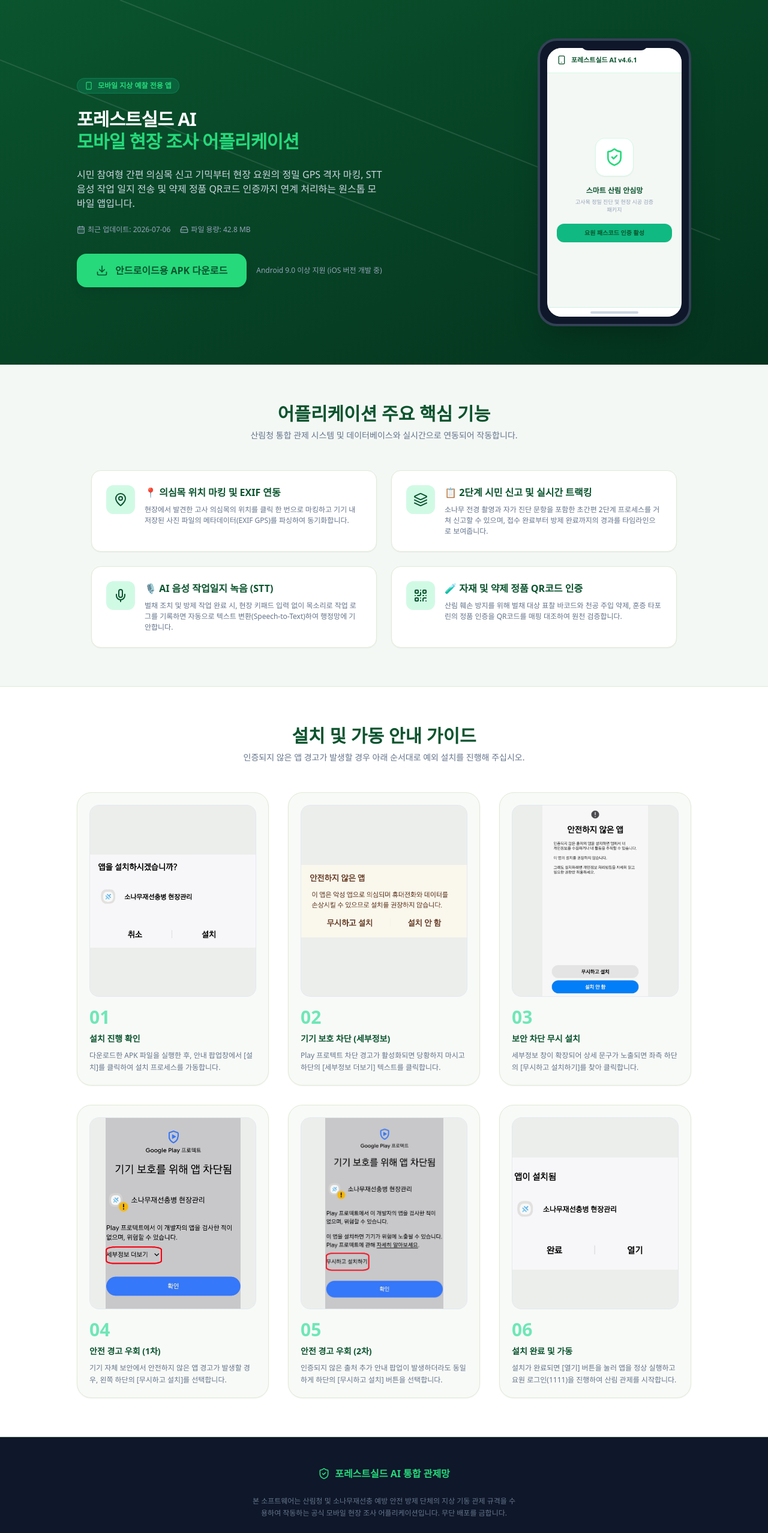
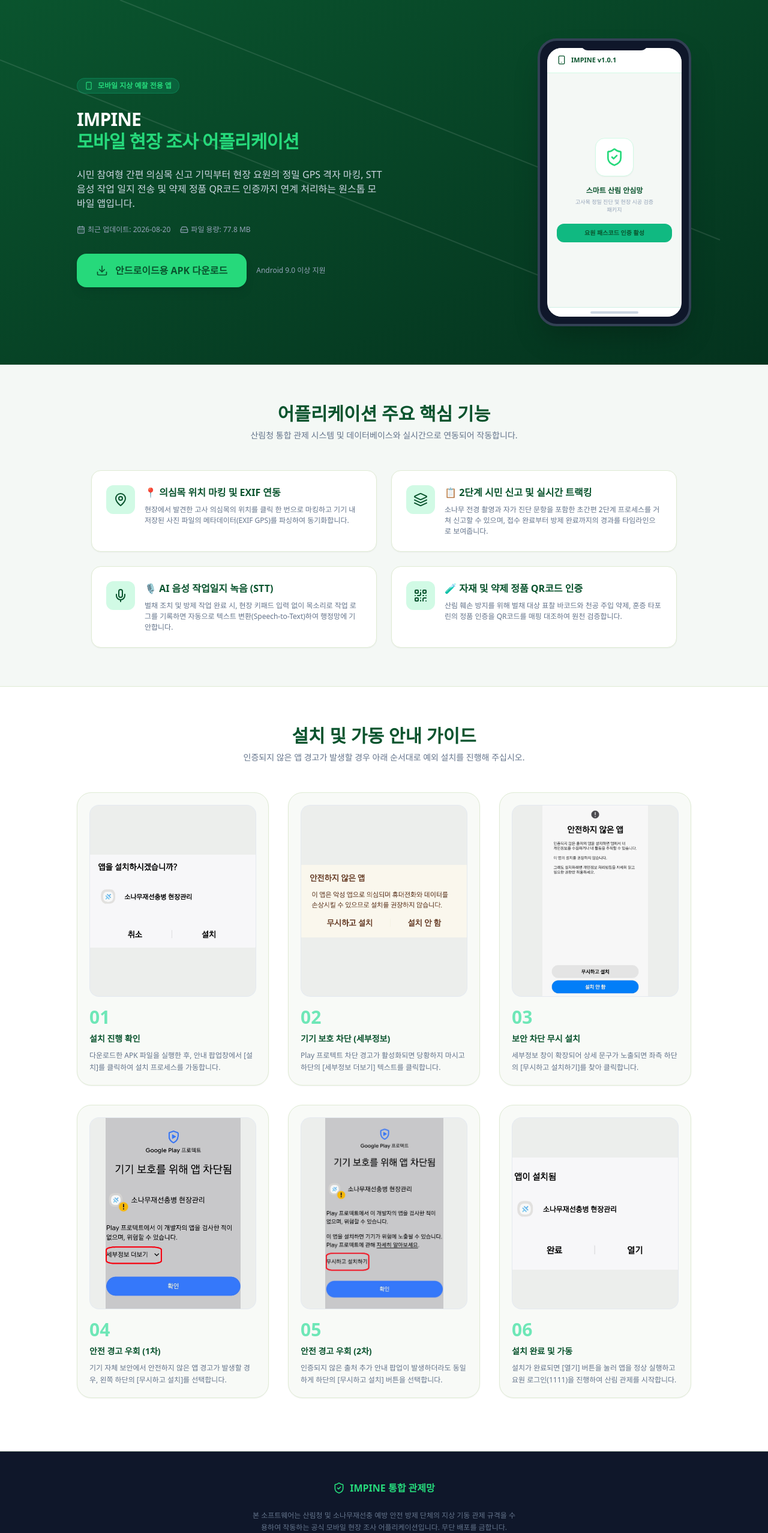
Before and after one commit to jaeny1004/APP_RELEASE, a React (Vite) app: page / in a window 1280 px wide. Shown: the top 2556 px of the page at 60% size. Built offline with nearby package versions, Linux system fonts and the light colour scheme.

Commit message:
Add files via upload

```diff
--- a/src/App.tsx
+++ b/src/App.tsx
@@ -16,16 +16,16 @@
 // 🛠️ [다운로드 링크 및 프로그램 설명 텍스트 설정]
 // =========================================================================
 export const DOWNLOAD_CONFIG = {
-  appName: "포레스트실드 AI",
+  appName: "IMPINE",
   appSubtitle: "모바일 현장 조사 어플리케이션",
 
   // public/images/ 폴더 내부의 APK 파일 상대 경로 바인딩
   downloadUrl: "/app-release.apk",
 
-  version: "v4.6.1",
-  updateDate: "2026-07-06",
-  fileSize: "42.8 MB",
-  compatibility: "Android 9.0 이상 지원 (iOS 버전 개발 중)",
+  version: "v1.0.1",
+  updateDate: "2026-08-20",
+  fileSize: "77.8 MB",
+  compatibility: "Android 9.0 이상 지원",
 
   slogan: "시민 참여형 간편 의심목 신고 기믹부터 현장 요원의 정밀 GPS 격자 마킹, STT 음성 작업 일지 전송 및 약제 정품 QR코드 인증까지 연계 처리하는 원스톱 모바일 앱입니다."
 };
@@ -206,16 +206,22 @@
         </div>
       </section>
 
-      <section className="bg-white border-t border-b border-[#dfebd4] py-16 px-6 w-full">
+      <section className="bg-white border-t border-b border-[#dfebd4] py-16 px-6 w-full overflow-hidden">
         <div className="max-w-5xl mx-auto space-y-12">
           <div className="text-center space-y-2">
             <h2 className="text-2xl md:text-3xl font-black text-darkgreen">설치 및 가동 안내 가이드</h2>
             <p className="text-sm text-slate-500">인증되지 않은 앱 경고가 발생할 경우 아래 순서대로 예외 설치를 진행해 주십시오.</p>
+            <div className="flex items-center justify-center gap-1.5 text-xs text-primary font-bold md:hidden pt-2 animate-pulse select-none">
+              <span>◀ 좌우로 밀어서 순서대로 확인하세요 ▶</span>
+            </div>
           </div>
 
-          <div className="grid grid-cols-1 md:grid-cols-2 lg:grid-cols-3 gap-8">
+          <div className="flex overflow-x-auto gap-6 pb-6 snap-x snap-mandatory scroll-smooth -mx-6 px-6 md:mx-0 md:px-0 md:grid md:grid-cols-2 lg:grid-cols-3 md:gap-8 md:overflow-visible">
             {INSTALL_STEPS.map((stepItem, index) => (
-              <div key={index} className="bg-[#f8faf7] border border-[#dfebd4] rounded-3xl p-5 flex flex-col justify-between shadow-sm hover:shadow-md transition-shadow duration-200">
+              <div
+                key={index}
+                className="w-[280px] shrink-0 snap-center bg-[#f8faf7] border border-[#dfebd4] rounded-3xl p-5 flex flex-col justify-between shadow-sm hover:shadow-md transition-shadow duration-200 md:w-auto md:shrink-0"
+              >
                 <div className="space-y-4">
                   <div
                     className="w-full h-80 bg-slate-100 rounded-2xl overflow-hidden border border-slate-200/80 flex items-center justify-center relative bg-no-repeat bg-center"
@@ -243,7 +249,7 @@
         <div className="max-w-5xl mx-auto space-y-6">
           <div className="flex items-center justify-center gap-2 text-primary font-black">
             <ShieldCheck size={20}/>
-            <span>포레스트실드 AI 통합 관제망</span>
+            <span>{DOWNLOAD_CONFIG.appName} 통합 관제망</span>
           </div>
           <p className="text-xs text-slate-500 max-w-md mx-auto leading-relaxed">
             본 소프트웨어는 산림청 및 소나무재선충 예방 안전 방제 단체의 지상 기동 관제 규격을 수용하여 작동하는 공식 모바일 현장 조사 어플리케이션입니다. 무단 배포를 금합니다.
```
